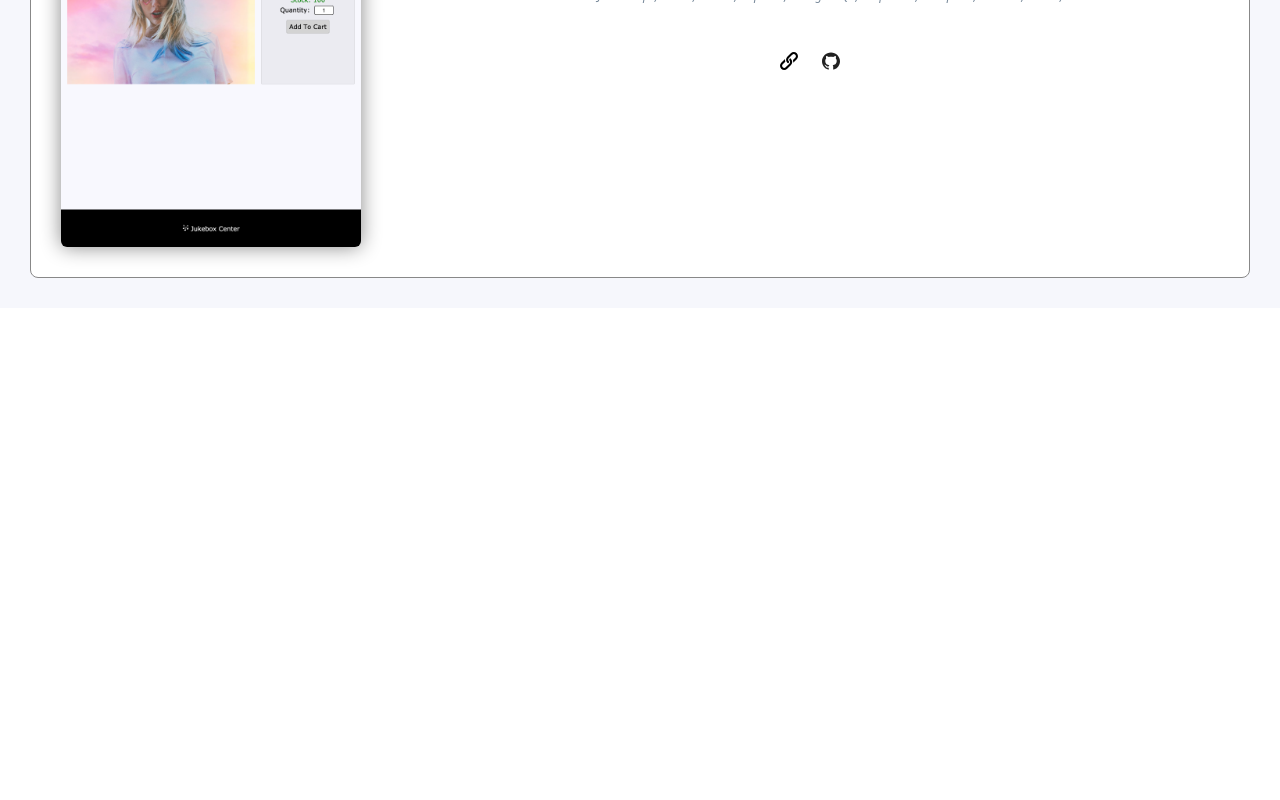
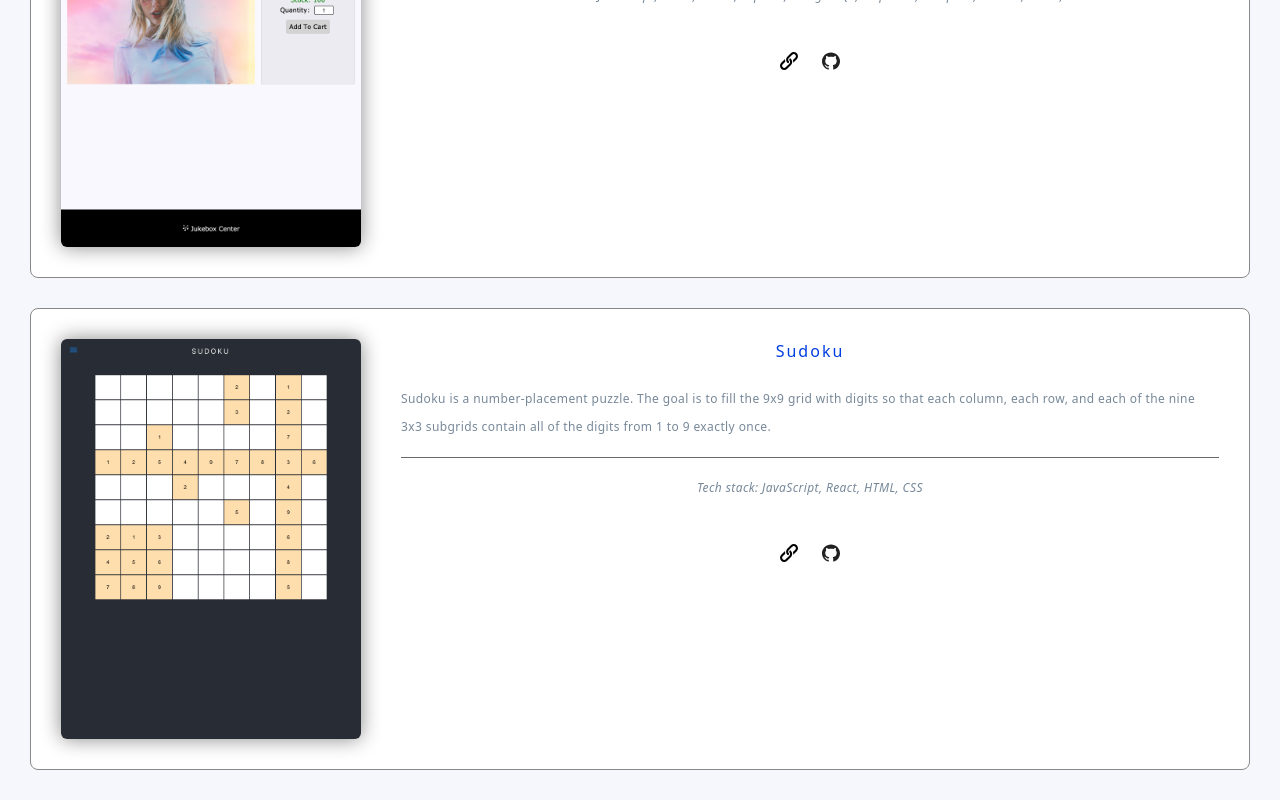
Before and after one commit to klnyc/Kenneth-Lai, a React (Create React App) app: page / in a window 1280 px wide. Shown: the part 1763-2563 px from the top of the page. Before the commit the page ends 2071 px from the top, so only its background shows below. Built offline with nearby package versions, Linux system fonts and the light colour scheme.

Commit message:
Add Sudoku project

```diff
--- a/src/projects.ts
+++ b/src/projects.ts
@@ -61,4 +61,20 @@ export const projects: ProjectProps[] = [
     projectUrl: "https://github.com/klnyc/JukeboxCenter",
     githubUrl: "https://github.com/klnyc/JukeboxCenter",
   },
+  {
+    name: "Sudoku",
+    description: `Sudoku is a number-placement puzzle.
+      The goal is to fill the 9x9 grid with digits so that
+      each column, each row, and each of the nine 3x3 subgrids
+      contain all of the digits from 1 to 9 exactly once.`,
+    imgSrc: "/screenshots/sudoku.png",
+    techStack: [
+      "JavaScript",
+      "React",
+      "HTML",
+      "CSS",
+    ],
+    projectUrl: "https://klnyc.github.io/Sudoku/",
+    githubUrl: "https://github.com/klnyc/Sudoku",
+  },
 ];
```
Also changed, not shown: public/screenshots/sudoku.png (added).
